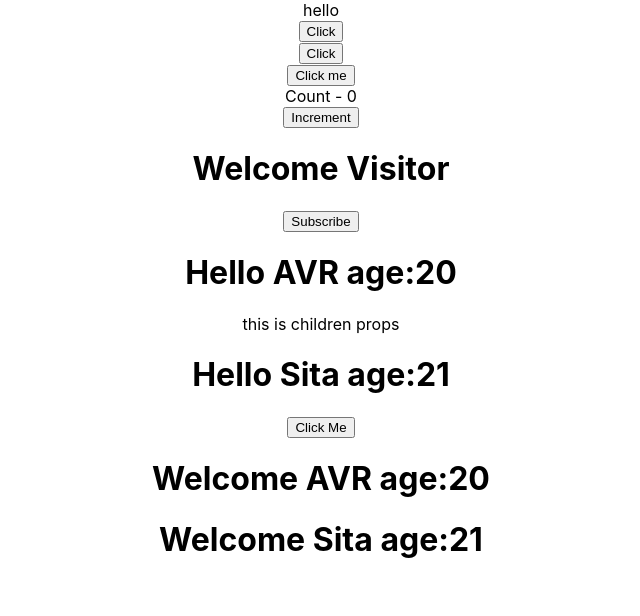
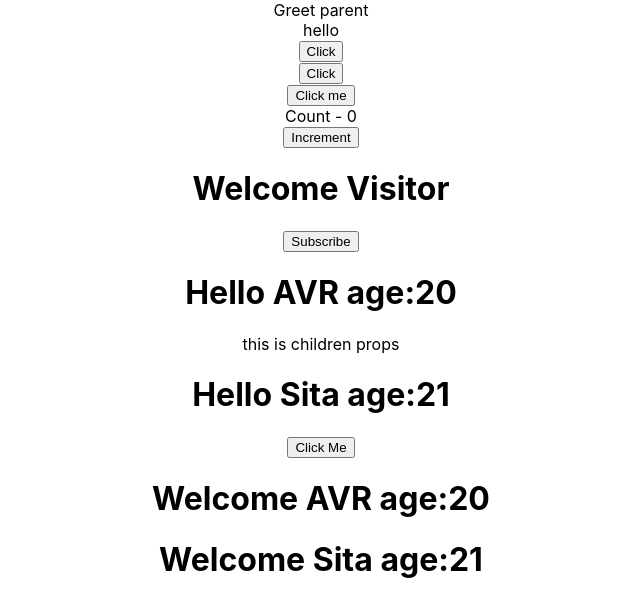
Before and after one commit to Vaishnavireddiee01/react-learn, a React (Create React App) app: page / in a window 1280 px wide. Shown: the top 616 px of the page, without its empty margins (319-959 px from the left). Built offline with nearby package versions, Linux system fonts and the light colour scheme.

Commit message:
methods as props

```diff
--- a/src/App.js
+++ b/src/App.js
@@ -9,11 +9,12 @@ import Counter from './Component/Counter'
 import FunctionClick from './Component/FunctionClick'
 import ClassClick from './Component/ClassClick'
 import EventBind from './Component/EventBind'
-
+import ParentComponent from './Component/ParentComponent'
 class App extends Component {
   render() {
     return(
       <div className="App">
+        <ParentComponent/>
         {/*Binding Events*/}
         <EventBind/>
         {/*handle user interaction*/}
--- /dev/null
+++ b/src/Component/ChildComponent.js
@@ -0,0 +1,11 @@
+import React from 'react'
+
+function ChildComponent(props) {
+  return (
+    <div>
+      <buttoon onClick={() => props.greetHandler('child')}>Greet parent</buttoon>
+    </div>
+  )
+}
+
+export default ChildComponent
--- /dev/null
+++ b/src/Component/ParentComponent.js
@@ -0,0 +1,28 @@
+import React, { Component } from 'react'
+import ChildComponent from './ChildComponent'
+
+class ParentComponent extends Component {
+
+    constructor(props) {
+        super(props)
+
+        this.state={
+            parentName: 'parent'
+        }
+
+        this.greetParent=this.greetParent.bind(this)
+    }
+
+    greetParent(childname){
+        alert(`hello ${this.state.parentName} from ${childname}`)
+    }
+  render() {
+    return (
+      <div>
+        <ChildComponent greetHandler={this.greetParent}/>
+      </div>
+    )
+  }
+}
+
+export default ParentComponent
```
